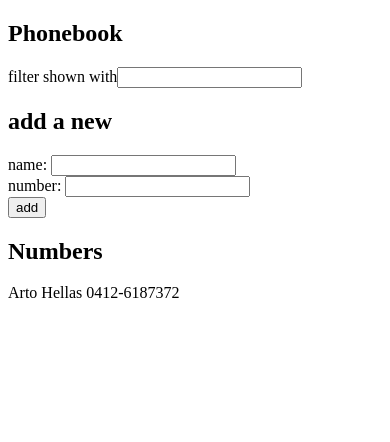
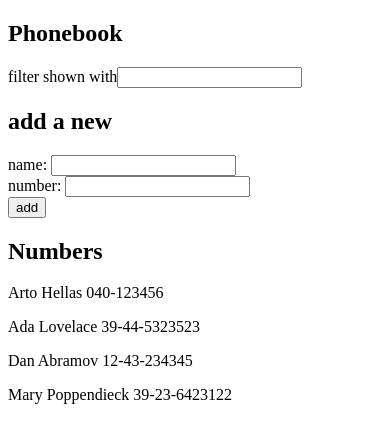
Before and after one commit to Lrodriguez9719/fullstackopen, a React (Create React App) app in the folder part2/the_phonebook/: page / in a window 390 px wide. Shown: the top 442 px of the page. Built offline with nearby package versions, Linux system fonts and the light colour scheme; data requests are answered from the project's data file.

Commit message:
The Phonebook, step 6

```diff
--- /dev/null
+++ b/part2/the_phonebook/db.json
@@ -0,0 +1,24 @@
+{
+  "persons":[
+    {
+      "name": "Arto Hellas",
+      "number": "040-123456",
+      "id": 1
+    },
+    {
+      "name": "Ada Lovelace",
+      "number": "39-44-5323523",
+      "id": 2
+    },
+    {
+      "name": "Dan Abramov",
+      "number": "12-43-234345",
+      "id": 3
+    },
+    {
+      "name": "Mary Poppendieck",
+      "number": "39-23-6423122",
+      "id": 4
+    }
+  ]
+}
--- a/part2/the_phonebook/src/App.js
+++ b/part2/the_phonebook/src/App.js
@@ -1,15 +1,22 @@
-import { useState } from 'react'
+import { useState, useEffect } from 'react'
+import axios from 'axios'
 import Filter from './components/Filter'
 import PersonForm from './components/PersonForm'
 import Persons from './components/Persons'
 
 const App = () => {
-  const [persons, setPersons] = useState([
-    { name: 'Arto Hellas', number: '0412-6187372' }
-  ])
+  const [persons, setPersons] = useState([])
   const [newName, setNewName] = useState('')
   const [phoneNumber, setPhoneNumber] = useState('')
   const [filter, setFilter] = useState('')
+
+  useEffect(() => {
+    axios
+      .get('http://localhost:3001/persons')
+      .then(response => {
+        setPersons(response.data)
+      })
+  }, [])
 
   const addPerson = (event) => {
     event.preventDefault()
```
Also changed, not shown: part2/the_phonebook/package.json (+6 -1 lines), 1 other file (tests, documents, lock files or other folders).
